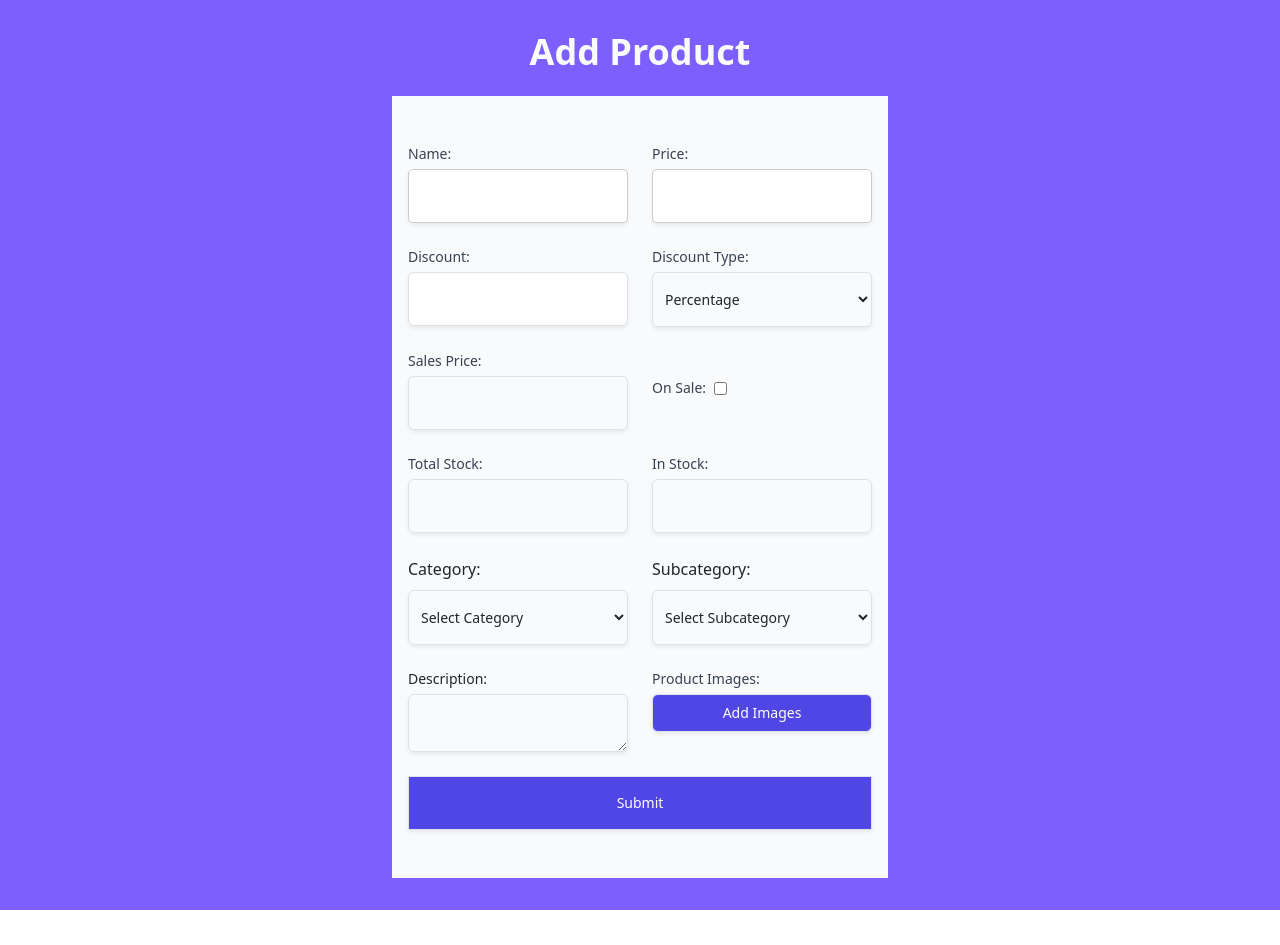
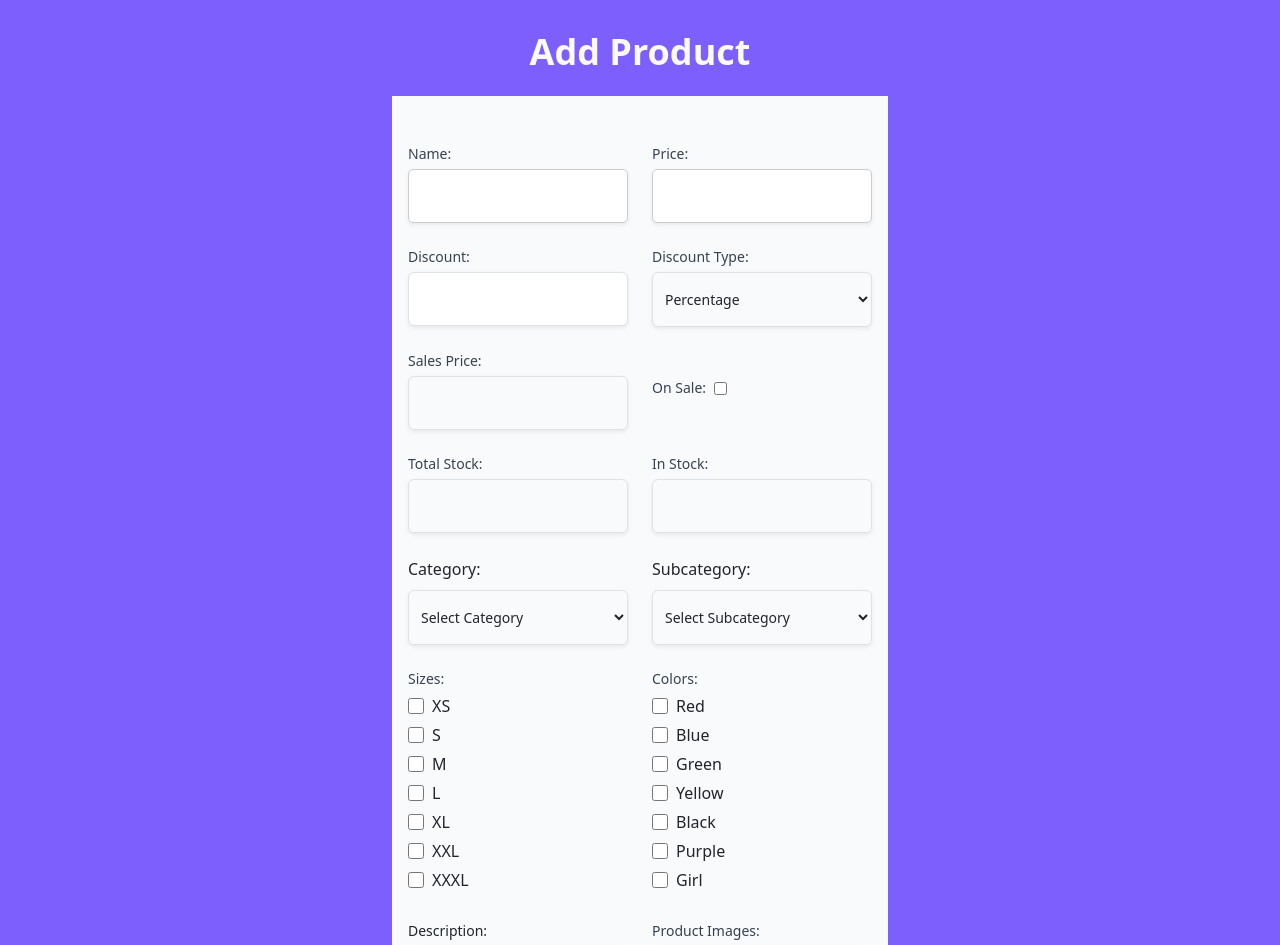
Before and after one commit to ragOP/zayy-seller, a React (Create React App) app: page /dashboard/customers in a window 1280 px wide. Shown: the top 945 px of the page. Before the commit the page ends 910 px from the top, so only its background shows below. Built offline with nearby package versions, Linux system fonts and the light colour scheme.

Commit message:
Add Color and Size section in AddProduct.jsx

```diff
--- a/src/pages/AddProduct.jsx
+++ b/src/pages/AddProduct.jsx
@@ -22,7 +22,8 @@ const categoriesData = [
     subcategories: ["Sneakers", "Boots", "Sandals", "Flats", "Heels"],
   },
 ];
-
+const colorOptions = ["Red", "Blue", "Green", "Yellow", "Black","Purple","Girl"];
+const sizeOptions = ["XS", "S", "M", "L", "XL","XXL","XXXL"];
 const AddProduct = () => {
   const navigate = useNavigate();
   const fileInputRef = useRef(null);
@@ -41,24 +42,44 @@ const AddProduct = () => {
     category: "",
     type: "",
     images: [],
-    description:""
+    description:"",
+    color:[],
+    size:[]
   });
 
   const handleChange = (e) => {
     const { name, value, type, checked, files } = e.target;
+
     if (type === "file") {
+      // Handle file inputs
       const imagesArray = Array.from(files);
       setFormData((prevState) => ({
         ...prevState,
         [name]: imagesArray,
       }));
+    } else if (type === "checkbox") {
+      // Handle checkboxes for both color and size
+      if (name === "color" || name === "size") {
+        setFormData((prevState) => ({
+          ...prevState,
+          [name]: checked
+            ? [...prevState[name], value]
+            : prevState[name].filter((item) => item !== value),
+        }));
+      } else {
+        setFormData((prevState) => ({
+          ...prevState,
+          [name]: checked,
+        }));
+      }
     } else {
       setFormData((prevState) => ({
         ...prevState,
-        [name]: type === "checkbox" ? checked : value,
+        [name]: value,
       }));
     }
-  };
+};
+
 
   const handleAddImages = () => {
     fileInputRef.current.click();
@@ -98,7 +119,7 @@ const AddProduct = () => {
   const handleSubmit = async (e) => {
     e.preventDefault();
     const formDataForRequest = new FormData();
-
+console.log("FormData",formData)
     for (const key in formData) {
       if (key !== "images") {
         formDataForRequest.append(key, formData[key]);
@@ -338,6 +359,50 @@ const AddProduct = () => {
 
             </div>
             <div>
+  <label className="block text-sm font-medium text-gray-700">
+    Sizes:
+  </label>
+  <div className="mt-1">
+    {sizeOptions.map((size) => (
+      <div key={size}>
+        <label className="inline-flex items-center space-x-2">
+          <input
+            type="checkbox"
+            name="size"
+            value={size}
+            checked={formData.size.includes(size)}
+            onChange={handleChange}
+            className="focus:ring-indigo-500 h-4 w-4 text-indigo-600 border-gray-300 rounded"
+          />
+          <span>{size}</span>
+        </label>
+      </div>
+    ))}
+  </div>
+</div>
+<div>
+  <label className="block text-sm font-medium text-gray-700">
+    Colors:
+  </label>
+  <div className="mt-1">
+    {colorOptions.map((color) => (
+      <div key={color}>
+        <label className="inline-flex items-center space-x-2">
+          <input
+            type="checkbox"
+            name="color"
+            value={color}
+            checked={formData.color.includes(color)}
+            onChange={handleChange}
+            className="focus:ring-indigo-500 h-4 w-4 text-indigo-600 border-gray-300 rounded"
+          />
+          <span>{color}</span>
+        </label>
+      </div>
+    ))}
+  </div>
+</div>
+            <div>
                   <label
                     htmlFor="desc"
                     className="block text-sm font-medium text-gray-750"
@@ -380,6 +445,7 @@ const AddProduct = () => {
                 />
               </div>
 
+
               <div className="flex items-center space-x-3 flex-wrap">
                 {formData.images.map((image, index) => (
                   <div key={index} className="relative mt-2">
```
